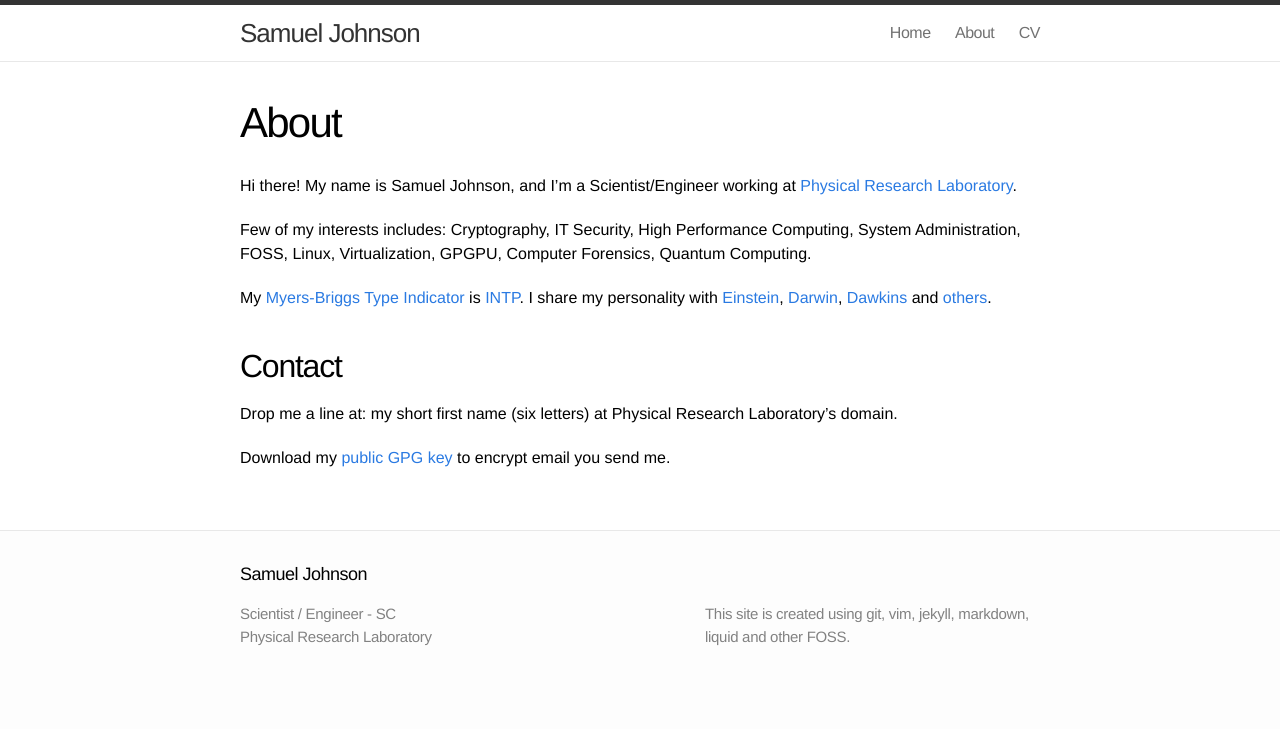
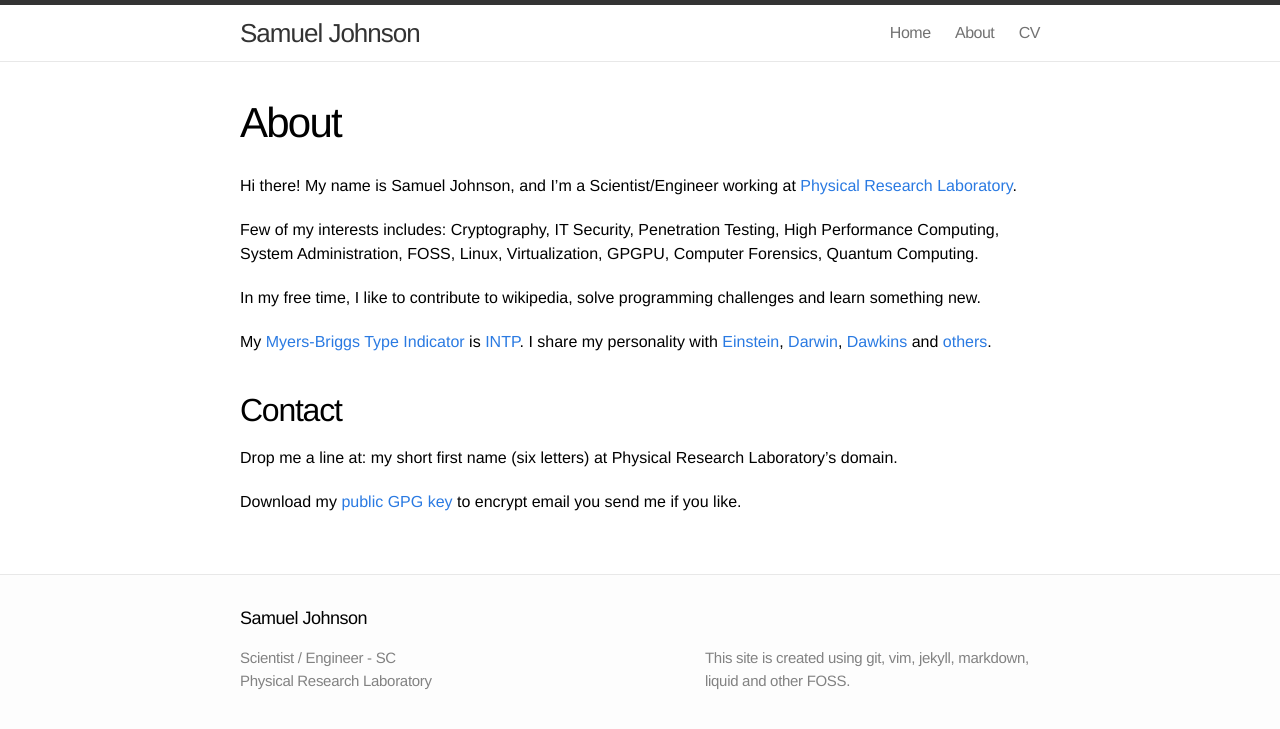
Before and after one commit to samueljohnson/samueljohnson.github.io.archive, a Jekyll site: the page built from about.markdown, in a window 1280 px wide. Shown: the top 729 px of the page. Built offline with Jekyll 4.4.1, drawn with Linux system fonts in a browser that asks for light colours.

Commit message:
Modified about

```diff
--- a/about.markdown
+++ b/about.markdown
@@ -6,7 +6,9 @@ permalink: /about/
 
 Hi there! My name is Samuel Johnson, and I’m a Scientist/Engineer working at [Physical Research Laboratory](http://www.isro.gov.in/isrocentres/prl.aspx).
 
-Few of my interests includes: Cryptography, IT Security, High Performance Computing, System Administration, FOSS, Linux, Virtualization, GPGPU, Computer Forensics, Quantum Computing.
+Few of my interests includes: Cryptography, IT Security, Penetration Testing, High Performance Computing, System Administration, FOSS, Linux, Virtualization, GPGPU, Computer Forensics, Quantum Computing.
+
+In my free time, I like to contribute to wikipedia, solve programming challenges and learn something new.
 
 My [Myers-Briggs Type Indicator](https://en.wikipedia.org/wiki/Myers-Briggs_Type_Indicator) is [INTP](http://www.personalitypage.com/INTP.html). I share my personality with [Einstein](https://en.wikipedia.org/wiki/Albert_Einstein), [Darwin](https://en.wikipedia.org/wiki/Charles_Darwin), [Dawkins](https://en.wikipedia.org/wiki/Richard_Dawkins) and [others](http://www.celebritytypes.com/intp.php).
 
@@ -14,4 +16,4 @@ My [Myers-Briggs Type Indicator](https://en.wikipedia.org/wiki/Myers-Briggs_Type
 
 Drop me a line at: my short first name (six letters) at Physical Research Laboratory's domain.
 
-Download my [public GPG key](https://samueljohnson.github.com/assets/PRL_Public.asc) to encrypt email you send me.
+Download my [public GPG key](https://samueljohnson.github.com/assets/PRL_Public.asc) to encrypt email you send me if you like.
```
